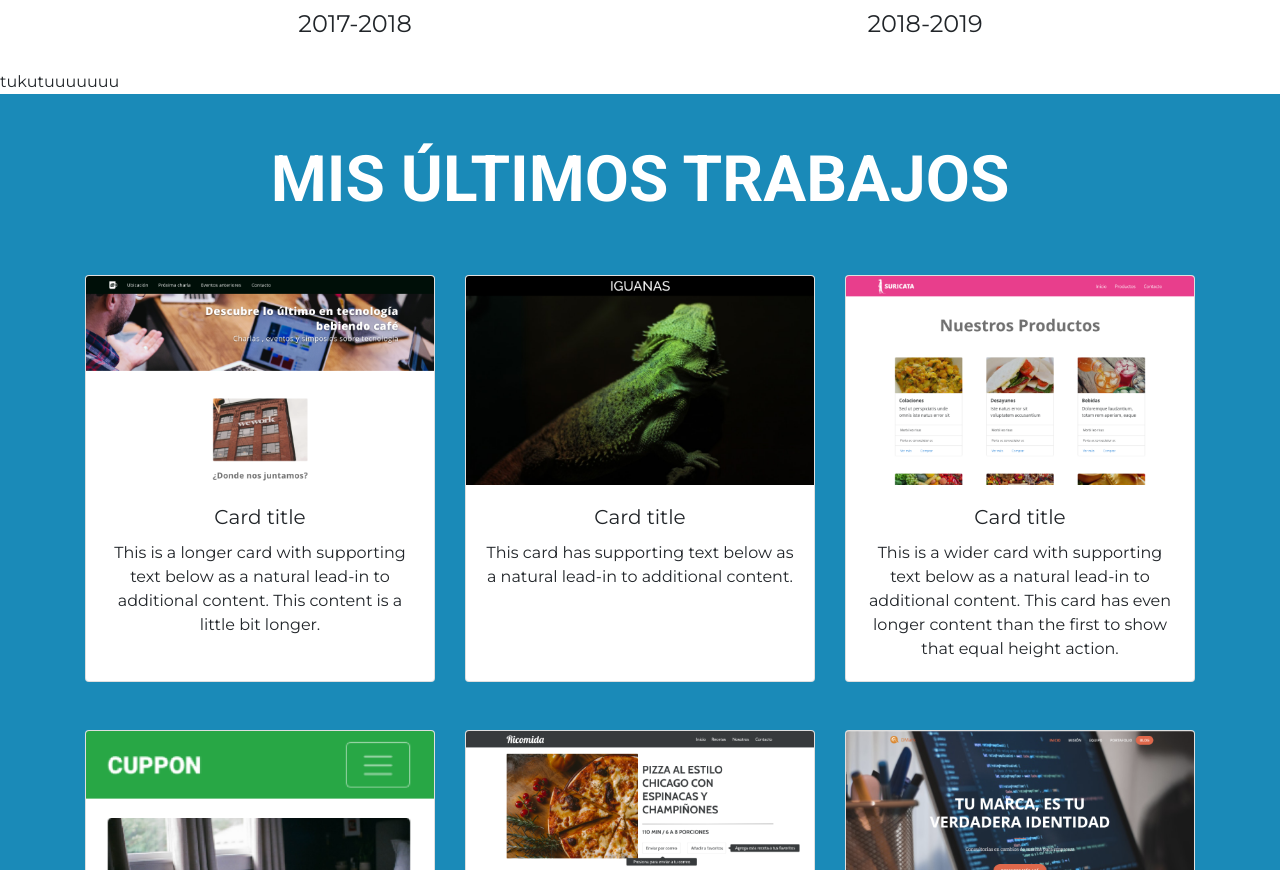
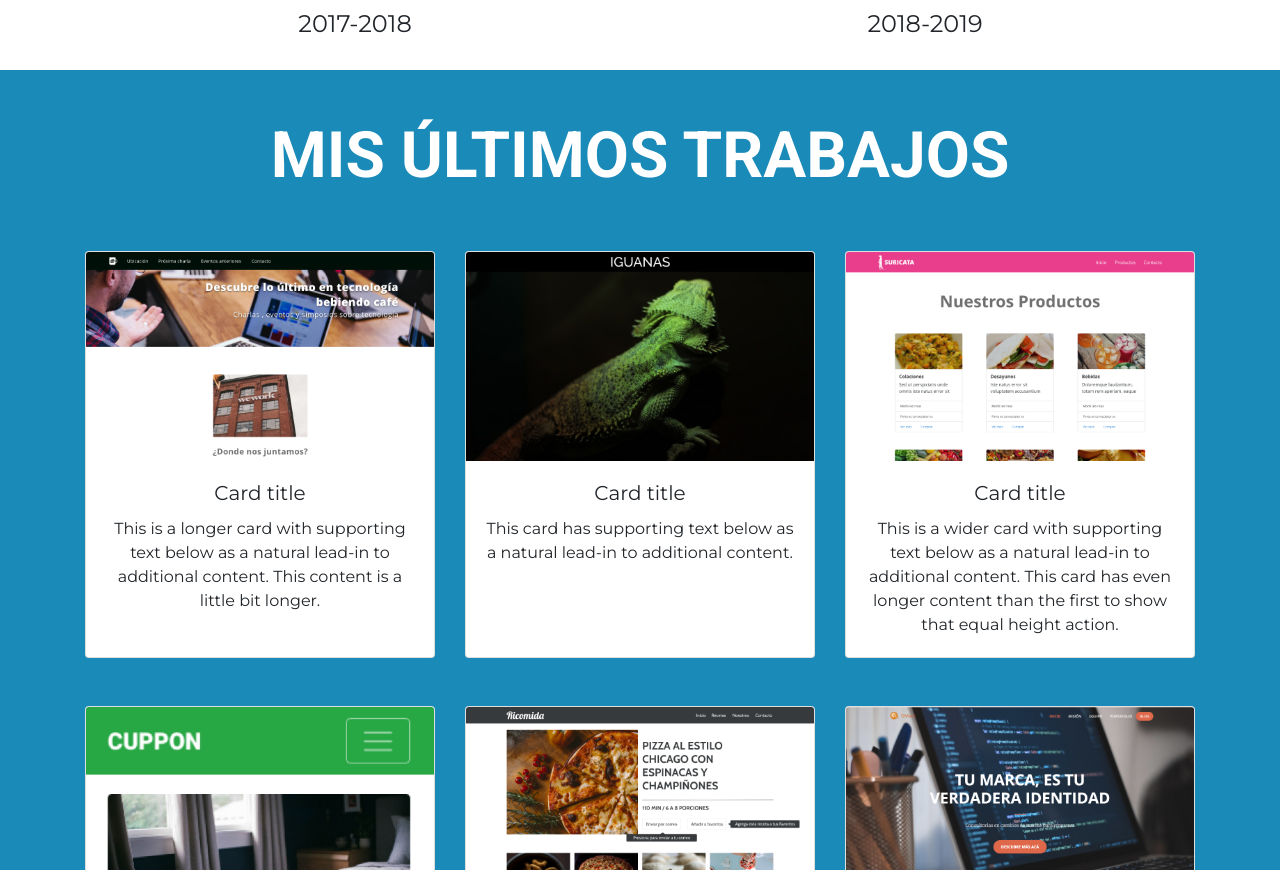
Before and after one commit to ismarts96/portafolio, a plain HTML site: page index.html in a window 1280 px wide. Shown: the part 1864-2734 px from the top of the page. Drawn offline with nearby package versions, Linux system fonts and the light colour scheme; a script that the page names is missing.

Commit message:
tukutu borrado

```diff
--- a/index.html
+++ b/index.html
@@ -131,9 +131,6 @@
 
       </section>
 
-      <section>
-        tukutuuuuuuu
-      </section>
 
     <section id="work" class="mis-trabajos container-fluid bg-blue pt-5 text-center">
       <h2>MIS ÚLTIMOS TRABAJOS</h2>
```
